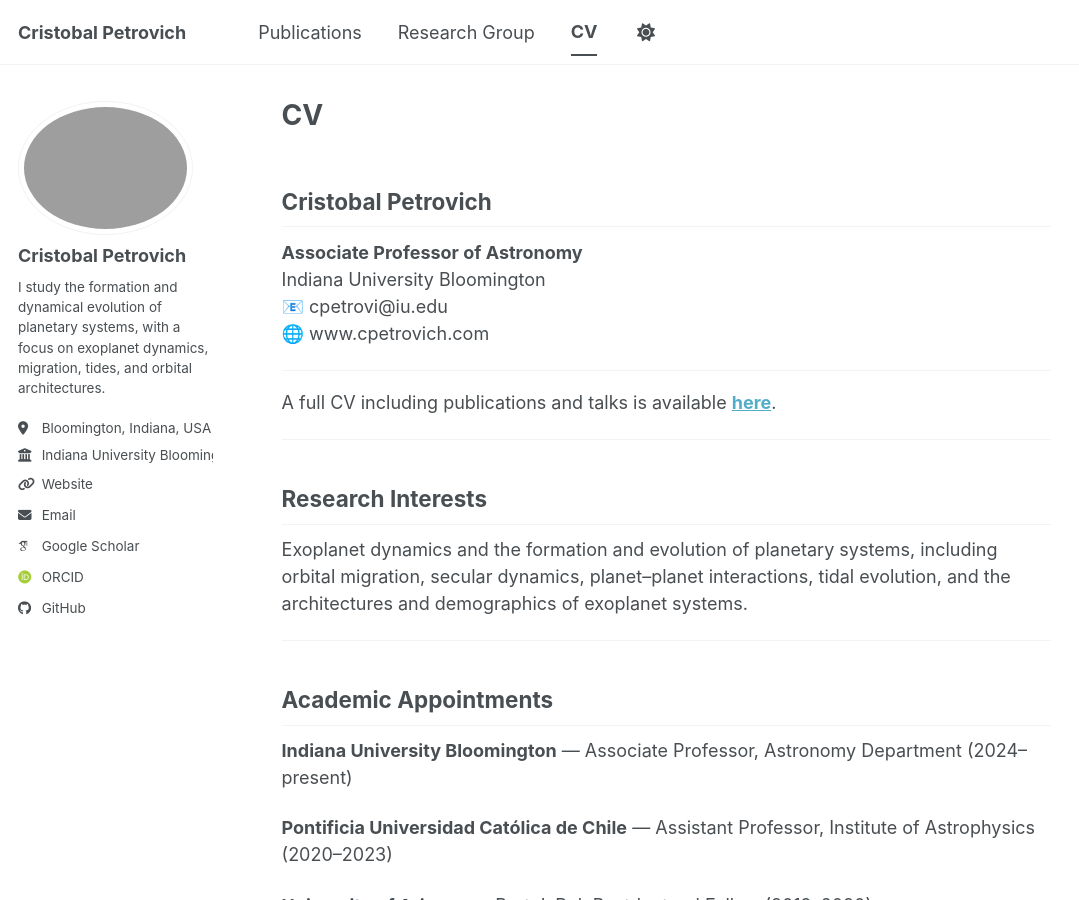
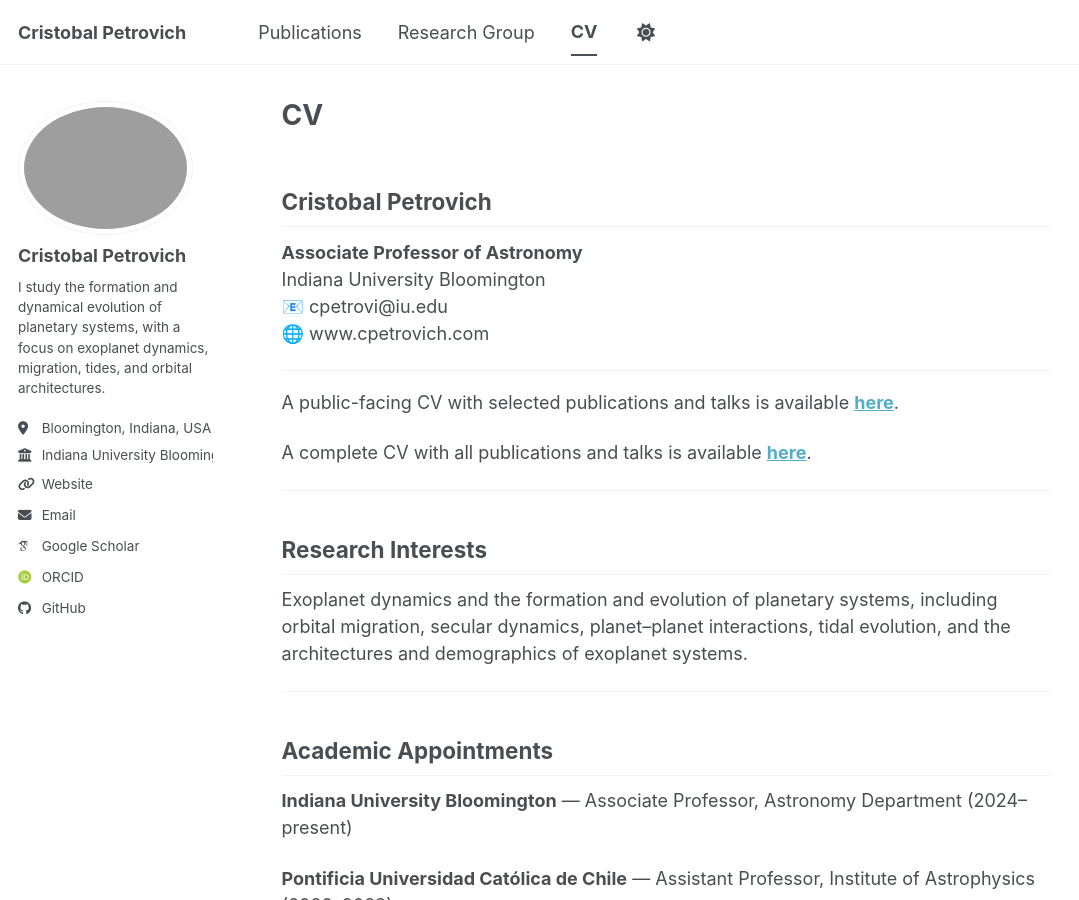
Before and after one commit to cpetrovich/cpetrovich.github.io, a Jekyll site: the page built from _pages/cv.md, in a window 1280 px wide and 900 px high. Shown: the whole window, without its empty margins (0-1079 px from the left). Built offline with Jekyll 4.4.1, drawn with Linux system fonts in a browser that asks for light colours; some web fonts are replaced; a script bundle is joined from its source files by our own code; library files that are not in the unit come from our copies.

Commit message:
Add complete CV to website

```diff
--- a/_pages/cv.md
+++ b/_pages/cv.md
@@ -13,7 +13,9 @@
 
 ---
 
-A full CV including publications and talks is available [**here**](https://cpetrovich.com/files/cv.pdf).
+A public-facing CV with selected publications and talks is available [**here**](https://cpetrovich.com/files/cv.pdf).
+
+A complete CV with all publications and talks is available [**here**](https://cpetrovich.com/files/cv_full.pdf).
 
 ---
 
```
Also changed, not shown: 1 other file.
